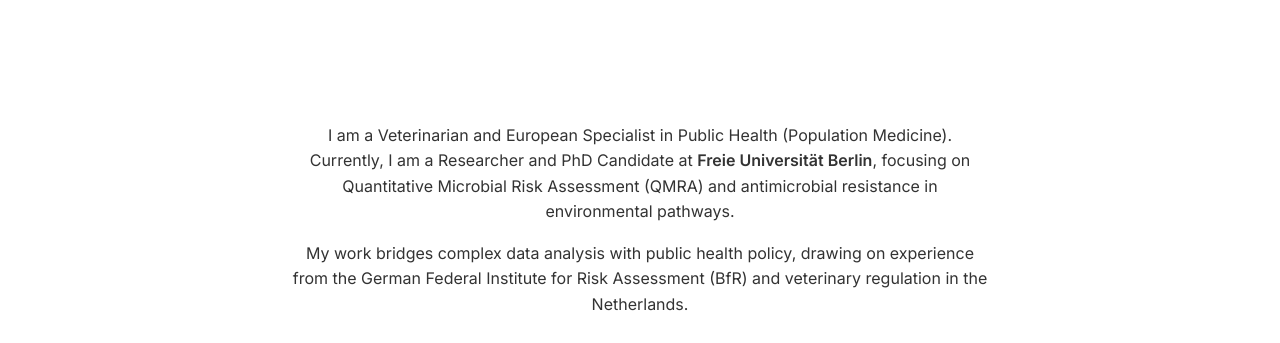
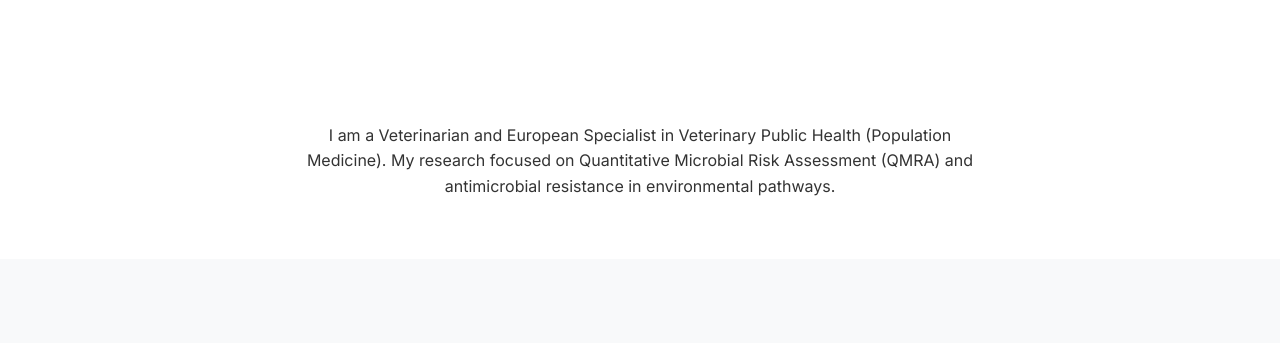
Before and after one commit to nunziosarnino/nunziosarnino.github.io, a plain HTML site: page index.html in a window 1280 px wide. Shown: the part 332-675 px from the top of the page. Drawn offline with nearby package versions, Linux system fonts and the light colour scheme; a web font is replaced by a local one.

Commit message:
Update index.html

```diff
--- a/index.html
+++ b/index.html
@@ -205,14 +205,10 @@
 
     <section class="about">
         <p>
-            I am a Veterinarian and European Specialist in Public Health (Population Medicine).
-            Currently, I am a Researcher and PhD Candidate at <strong>Freie Universität Berlin</strong>,
-            focusing on Quantitative Microbial Risk Assessment (QMRA) and antimicrobial resistance in environmental pathways.
+            I am a Veterinarian and European Specialist in Veterinary Public Health (Population Medicine).
+            My research focused on Quantitative Microbial Risk Assessment (QMRA) and antimicrobial resistance in environmental pathways.
         </p>
-        <p>
-            My work bridges complex data analysis with public health policy, drawing on experience from the
-            German Federal Institute for Risk Assessment (BfR) and veterinary regulation in the Netherlands.
-        </p>
+         </p>
     </section>
 
     <section class="work-section" id="work">
```
